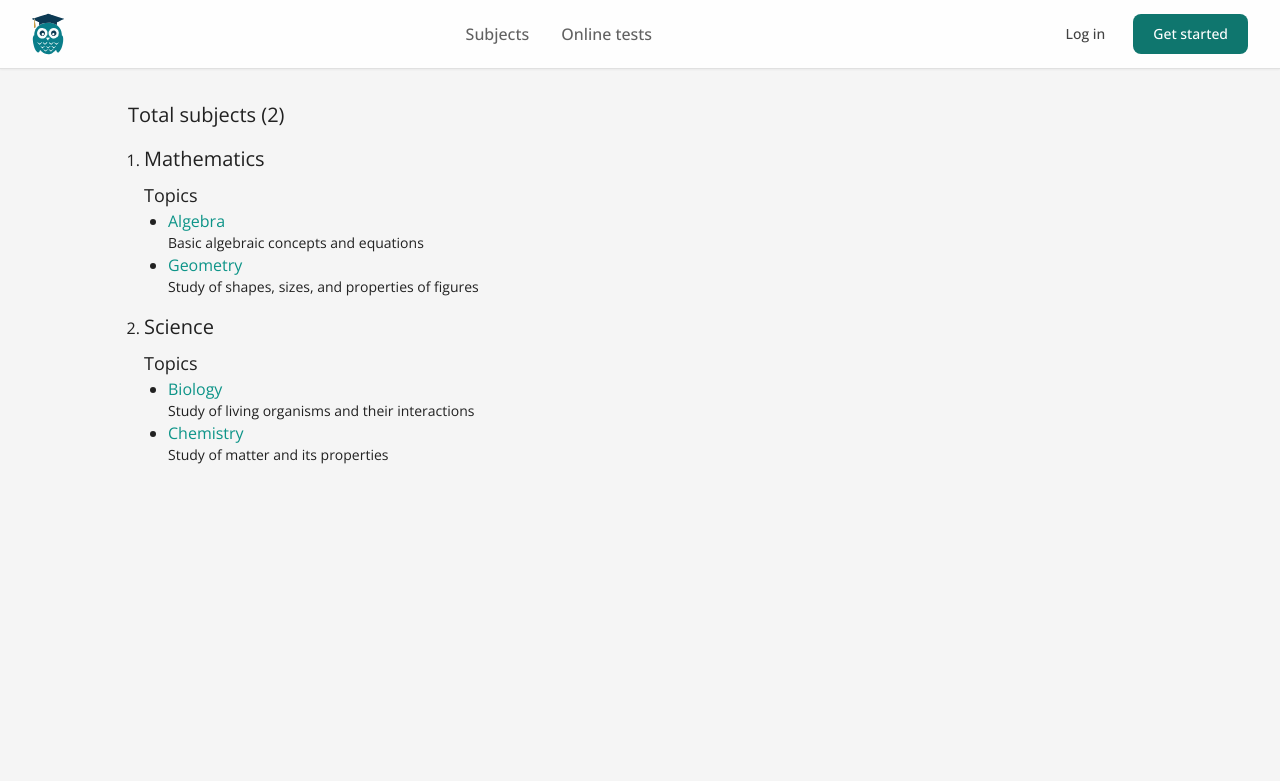
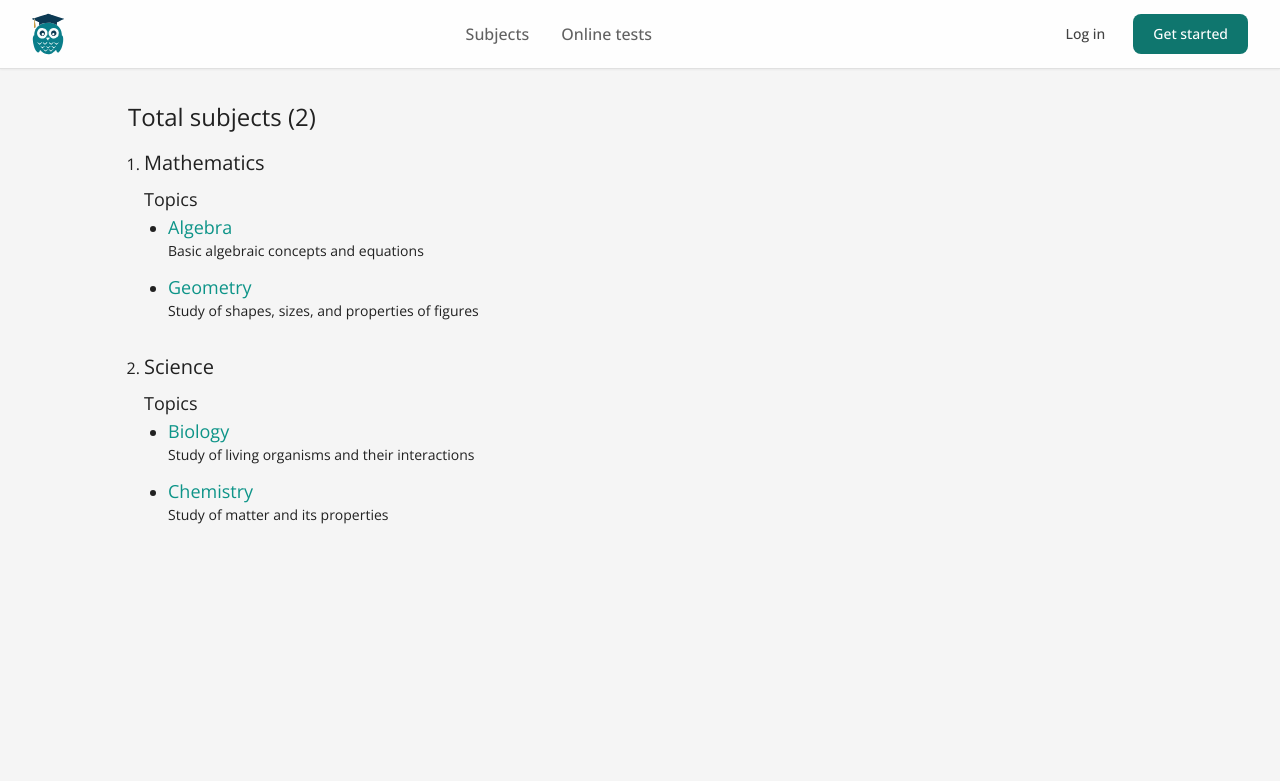
Before and after one commit to Theetawee/SCHOOL_GUIDE, a Django app: page /subjects/ in a window 1280 px wide. Shown: the top 781 px of the page. Run offline with Django 4.2, Linux system fonts and the light colour scheme; data comes from the database, SQL or seed files in the repository; style sheets or scripts are compiled from the project's sources; some libraries are stand-ins or nearby versions.

Commit message:
Update subjects.html

```diff
--- a/templates/main/subjects.html
+++ b/templates/main/subjects.html
@@ -5,24 +5,27 @@
 
     <section class="px-4 py-8">
         <div class="max-w-screen-lg mx-auto">
-            <h1 class="text-xl mb-4">Total subjects ({{subjects.count}})</h1>
-            <ul class="list-decimal pl-4">
+            <h1 class="text-2xl mb-4">Total subjects ({{subjects.count}})</h1>
+            <ul class="list-decimal grid grid-cols-1 gap-4 pl-4">
             {% for subject in subjects %}
             <li class="mb-4">
                 <h2 class="text-xl mb-2">{{ subject.name }}</h2>
                 {% if subject.number_of_topics %}
                 <p class="text-lg">Topics</p>
-                <ul class="list-disc pl-6">
+                <ul class="list-disc grid grid-cols-1 gap-3 pl-6">
                     {% for topic in topics %}
                     {% if topic.subject == subject%}
-                    <li><a href="{% url 'questions_list' topic.slug %}" class="text-primary-600 hover:underline">{{topic.title}}</a>
+                    <li><a href="{% url 'questions_list' topic.slug %}" class="text-primary-600 text-lg">{{topic.title}}</a>
                     <p class="text-sm">{{topic.description}}</p>
                     </li>
                     {% endif %}
+
                     {% endfor %}
                 </ul>
                 {% endif %}
                 </li>
+                {% empty %}
+                <li>No subjects</li>
             {% endfor %}
             </ul>
         </div>
```
